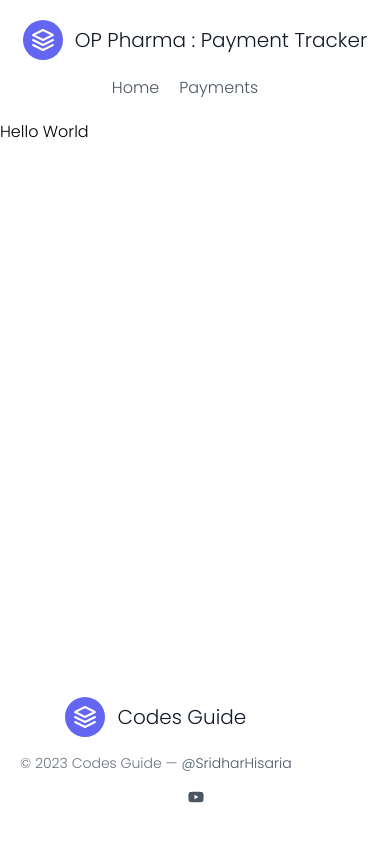
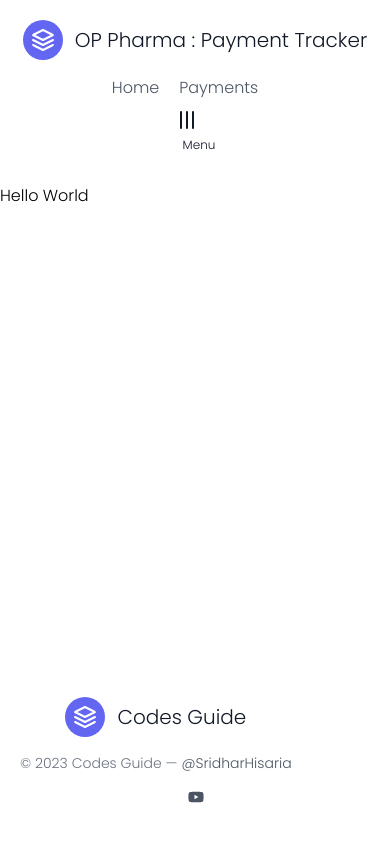
Before and after one commit to codes-guide-youtube/payment-tracker, a Next.js app: page / in a window 390 px wide. Built offline with nearby package versions, Linux system fonts and the light colour scheme.

Commit message:
header hamburger

```diff
--- a/src/components/Header.js
+++ b/src/components/Header.js
@@ -1,23 +1,92 @@
-import React from 'react'
-import Link from 'next/link'
+import React, { useState } from 'react';
+import Link from 'next/link';
+
 const Header = () => {
+  const [isMenuOpen, setIsMenuOpen] = useState(false);
+
+  const toggleMenu = () => {
+    setIsMenuOpen(!isMenuOpen);
+  };
+
   return (
-    <div className="font-serif"><header className="text-gray-600 body-font">
+    <div className="font-serif">
+      <header className="text-gray-600 body-font">
         <div className="container mx-auto flex flex-wrap p-5 flex-col md:flex-row items-center">
-      <Link href="/" className="flex title-font font-medium items-center text-gray-900 mb-4 md:mb-0">
-        <svg xmlns="http://www.w3.org/2000/svg" fill="none" stroke="currentColor" strokeLinecap="round" stroke-linejoin="round" stroke-width="2" className="w-10 h-10 text-white p-2 bg-indigo-500 rounded-full" viewBox="0 0 24 24">
+          <Link href="/">
+            <a className="flex title-font font-medium items-center text-gray-900 mb-4 md:mb-0">
+              <svg
+                xmlns="http://www.w3.org/2000/svg"
+                fill="none"
+                stroke="currentColor"
+                strokeLinecap="round"
+                strokeLinejoin="round"
+                strokeWidth="2"
+                className="w-10 h-10 text-white p-2 bg-indigo-500 rounded-full"
+                viewBox="0 0 24 24"
+              >
                 <path d="M12 2L2 7l10 5 10-5-10-5zM2 17l10 5 10-5M2 12l10 5 10-5"></path>
               </svg>
               <span className="ml-3 text-xl">OP Pharma : Payment Tracker</span>
+            </a>
           </Link>
-      <nav className="md:mr-auto md:ml-4 md:py-1 md:pl-4 md:border-l md:border-gray-400	flex flex-wrap items-center text-base justify-center">
-        <Link href="/" className="mr-5 hover:text-gray-900 hover:scale-105">Home</Link>
-        <Link href="/payments" className="mr-5 hover:text-gray-900 hover:scale-105">Payments</Link>
+          <nav className="md:mr-auto md:ml-4 md:py-1 md:pl-4 md:border-l md:border-gray-400 flex flex-wrap items-center text-base justify-center">
+            <Link href="/">
+              <a className="mr-5 hover:text-gray-900 hover:scale-105">Home</a>
+            </Link>
+            <Link href="/payments">
+              <a className="mr-5 hover:text-gray-900 hover:scale-105">Payments</a>
+            </Link>
           </nav>
+          <div className="md:hidden">
+            <button
+              type="button"
+              className="p-2 rounded-md text-gray-900 hover:text-gray-600 focus:outline-none focus:text-gray-600"
+              onClick={toggleMenu}
+            >
+              <svg
+                className="w-6 h-6 transform rotate-90"
+                fill="none"
+                stroke="currentColor"
+                viewBox="0 0 24 24"
+              >
+                {isMenuOpen ? (
+                  <path
+                    strokeLinecap="round"
+                    strokeLinejoin="round"
+                    strokeWidth="2"
+                    d="M6 18L18 6M6 6l12 12"
+                  ></path>
+                ) : (
+                  <path
+                    strokeLinecap="round"
+                    strokeLinejoin="round"
+                    strokeWidth="2"
+                    d="M4 6h16M4 12h16M4 18h16"
+                  ></path>
+                )}
+              </svg>
+              <span className="ml-2 text-xs">Menu</span>
+            </button>
+          </div>
+        </div>
+        <div
+          className={`md:hidden ${isMenuOpen ? 'block' : 'hidden'}`}
+        >
+          {/* Vertical text */}
+          <Link href="/">
+            <a className="block py-2 pl-4 pr-0 hover:text-gray-900 transform rotate-90">
+              Home
+            </a>
+          </Link>
+          <Link href="/payments">
+            <a className="block py-2 pl-4 pr-0 hover:text-gray-900 transform rotate-90">
+              Payments
+            </a>
+          </Link>
+        </div>
+      </header>
+    </div>
+  );
+};
 
-    </div>
-  </header></div>
-  )
-}
-
-export default Header
+export default Header;
```
Lines whose indentation alone changed are shown as unchanged.
